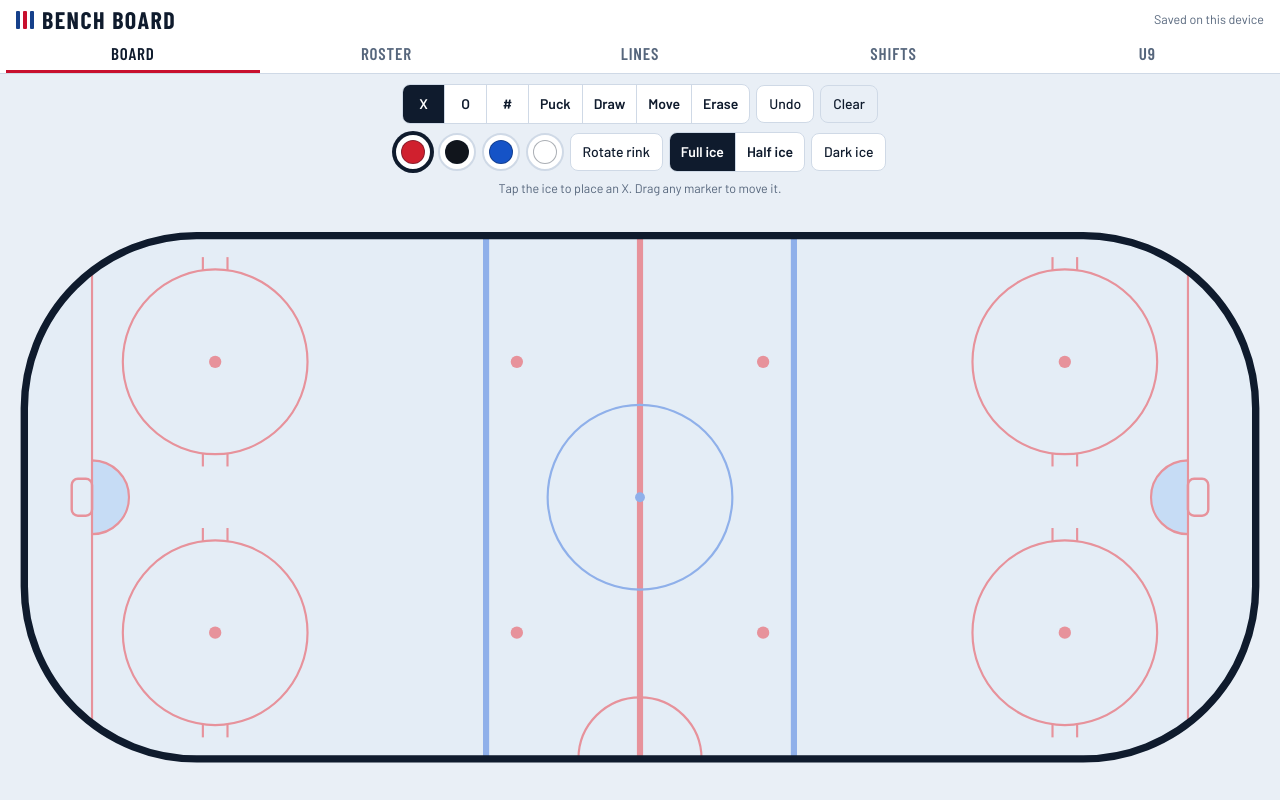
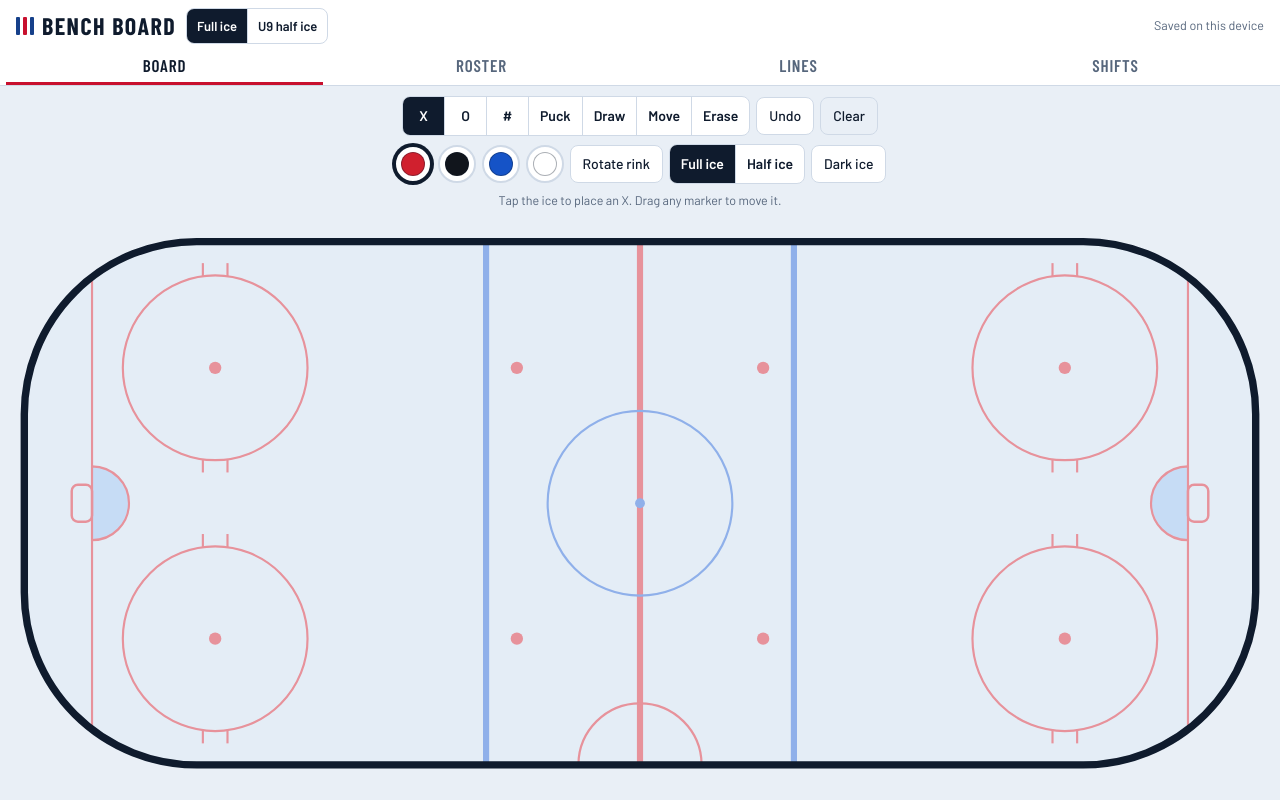
Before and after one commit to DadSkills/bench-board, a plain HTML site: page index.html in a window 1280 px wide. Drawn offline with nearby package versions, Linux system fonts and the light colour scheme.

Commit message:
Add Full ice / U9 half ice switch that swaps the tabs shown
Co-Authored-By: Claude Fable 5.2 <noreply@anthropic.com>
Claude-Session: https://claude.ai/code/session_01FeUNk32BWhnPtN6axct4AS

```diff
--- a/index.html
+++ b/index.html
@@ -26,7 +26,8 @@ header{background:var(--surface);border-bottom:1px solid var(--line);flex:none}
 .brand i b{width:4px;border-radius:1px;background:var(--blue)}
 .brand i b:nth-child(2){background:var(--accent)}
 .savebox{margin-left:auto;display:flex;align-items:center;gap:8px;font-size:12.5px;color:var(--muted)}
-nav{display:grid;grid-template-columns:repeat(5,1fr);padding:0 6px}
+nav{display:grid;grid-auto-flow:column;grid-auto-columns:1fr;padding:0 6px}
+#mode button{min-height:34px;font-size:13px;padding:0 10px}
 nav button{background:none;border:0;border-bottom:3px solid transparent;padding:9px 2px 8px;font:600 17px/1 var(--display);letter-spacing:.05em;text-transform:uppercase;color:var(--muted)}
 nav button[aria-current="true"]{color:var(--ink);border-bottom-color:var(--accent)}
 main{flex:1 1 0;min-height:0;overflow:auto}
@@ -235,7 +236,7 @@ function fmt(ms){var s=Math.floor(ms/1000);return Math.floor(s/60)+':'+String(s%
 
 /* ---------- shell ---------- */
 $('#root').innerHTML=
-'<header><div class="top"><h1 class="brand"><i aria-hidden="true"><b></b><b></b><b></b></i>Bench Board</h1>'+
+'<header><div class="top"><h1 class="brand"><i aria-hidden="true"><b></b><b></b><b></b></i>Bench Board</h1><div class="seg" id="mode" role="group" aria-label="Game type"><button data-mode="full">Full ice</button><button data-mode="u9">U9 half ice</button></div>'+
 '<div class="savebox"><span id="saveNote">Saved on this device</span><button class="btn" id="cloudSave" hidden>Save for all devices</button></div></div>'+
 '<nav aria-label="Sections"><button data-v="board">Board</button><button data-v="roster">Roster</button><button data-v="lines">Lines</button><button data-v="shifts">Shifts</button><button data-v="u9">U9</button></nav></header>'+
 '<button id="navToggle" aria-expanded="false">Pages</button><main><section class="view" id="v-board">'+
@@ -257,8 +258,20 @@ $('#root').innerHTML=
 
 /* ---------- views / tabs ---------- */
 var VIEWS=['board','roster','lines','shifts','u9'],view='board';
+var MODE_HIDE={full:['u9'],u9:['lines','shifts']};
+function curMode(){return state.mode==='u9'?'u9':'full'}
+function applyMode(){
+  var m=curMode();
+  document.querySelectorAll('nav button').forEach(function(b){b.hidden=MODE_HIDE[m].indexOf(b.dataset.v)>=0});
+  document.querySelectorAll('#mode button').forEach(function(b){b.setAttribute('aria-pressed',b.dataset.mode===m)});
+}
+$('#mode').addEventListener('click',function(e){
+  var b=e.target.closest('button');if(!b)return;state.mode=b.dataset.mode;save();
+  var v=view;if(MODE_HIDE[curMode()].indexOf(v)>=0)v=curMode()==='u9'?'u9':'lines';
+  try{location.hash=v}catch(x){}show(v);
+});
 function show(v){
-  if(VIEWS.indexOf(v)<0)v='board';view=v;
+  if(VIEWS.indexOf(v)<0||MODE_HIDE[curMode()].indexOf(v)>=0)v='board';view=v;applyMode();
   VIEWS.forEach(function(n){$('#v-'+n).hidden=n!==v});
   document.querySelectorAll('nav button').forEach(function(b){b.setAttribute('aria-current',b.dataset.v===v?'true':'false')});
   if(v==='board'){renderChrome();layoutRink()}
```
